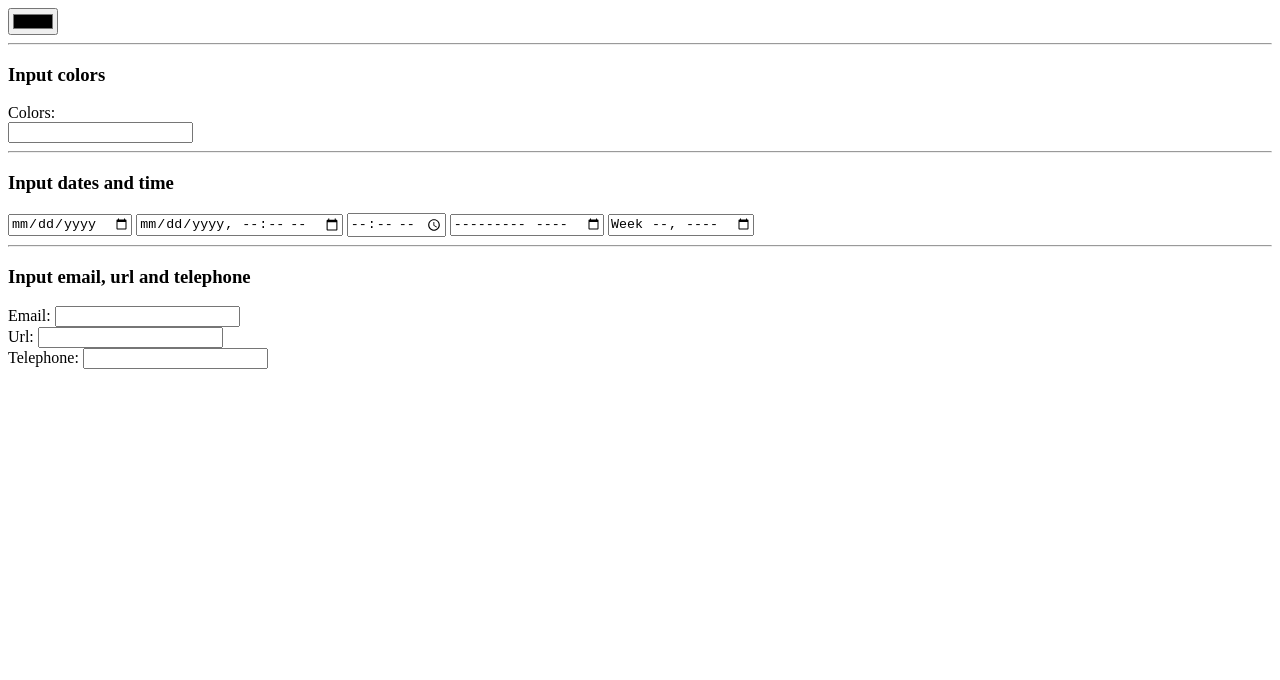
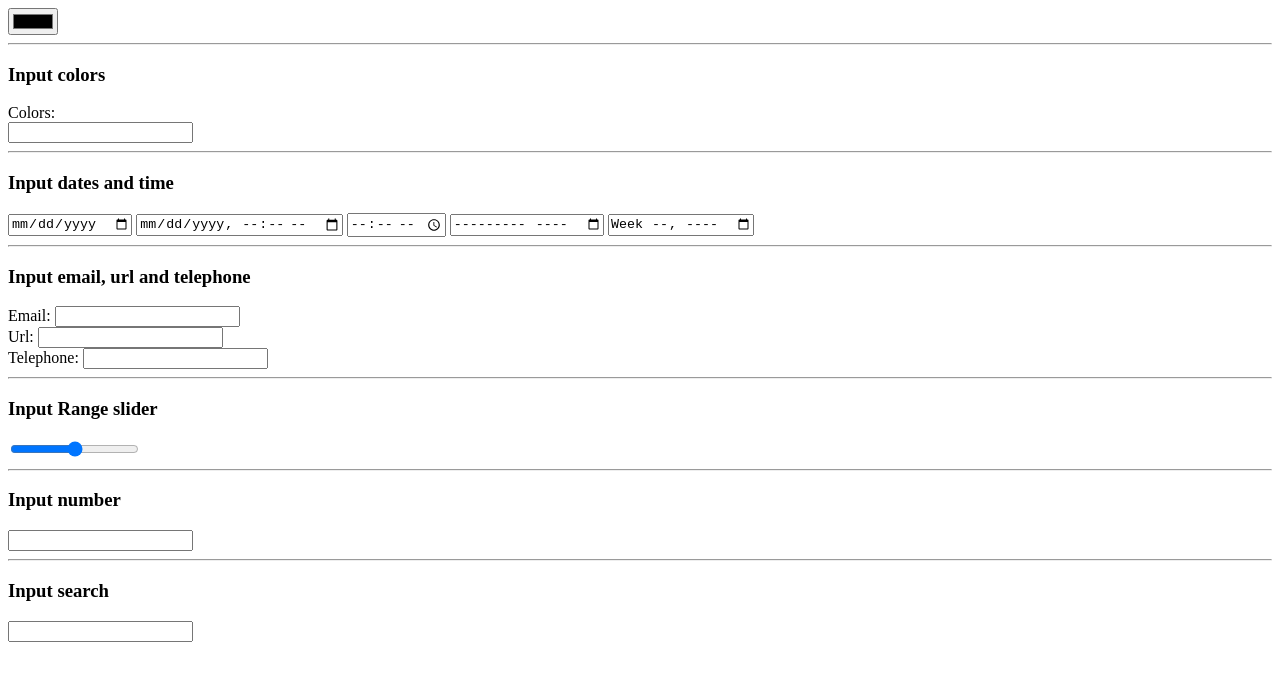
Before and after one commit to laramartin/html5-fundamentals, a plain HTML site: page index.html in a window 1280 px wide. Drawn offline with Linux system fonts and the light colour scheme.

Commit message:
input range numbers slider, numbers and search bar

```diff
--- a/index.html
+++ b/index.html
@@ -46,6 +46,20 @@
 	<input type="tel" /><br/>
 </form>
 
+<hr/>
+
+<h3>Input Range slider</h3>
+<input type="range" />
+
+<hr/>
+
+<h3>Input number</h3>
+<input type="number" />
+
+<hr/>
+
+<h3>Input search</h3>
+<input type="search" />
 
 </body>
 
```
